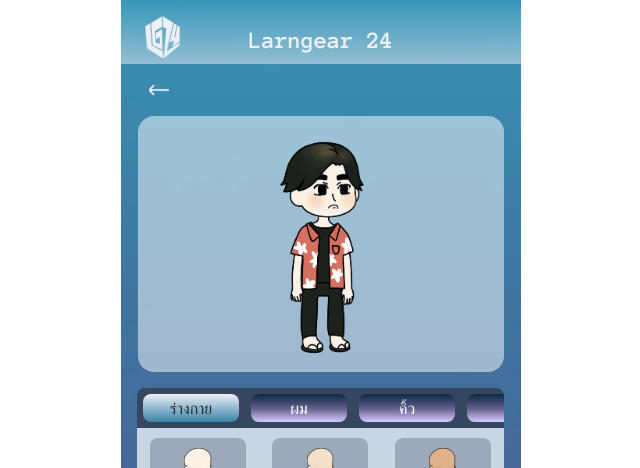
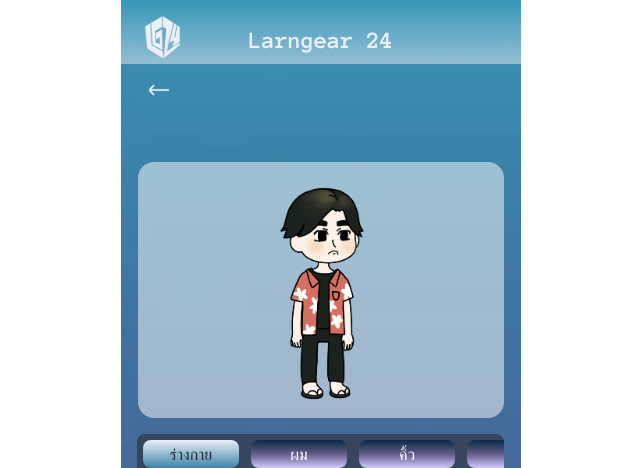
Before and after one commit to esc-chula/larngear24-passport-frontend, a Next.js app: page /Profile/dress in a window 1280 px wide. Shown: the top 468 px of the page, without its empty margins (319-959 px from the left). Built offline with nearby package versions, Linux system fonts and the light colour scheme; no server answers; sample sign-in values are in the browser's storage; a web font is replaced by a local one.

Commit message:
style: bg and position

```diff
--- a/src/app/Profile/dress/page.tsx
+++ b/src/app/Profile/dress/page.tsx
@@ -432,7 +432,7 @@ export default function Dress() {
   };
 
   return (
-    <div className="relative flex h-full min-h-screen w-full flex-col gap-4 bg-[url('/profile/bg.webp')] md:mx-auto md:max-w-[25rem]">
+    <div className="relative flex h-full min-h-screen w-full flex-col gap-4 bg-[url('/profile/bg.webp')] bg-cover md:mx-auto md:max-w-[25rem]">
       <Header />
       <div className="mx-7 flex items-start">
         <Link href="/Profile">
@@ -440,7 +440,8 @@ export default function Dress() {
         </Link>
       </div>
 
-      <div className="flex h-[40%] items-center justify-center">
+      <div className="flex flex-1 flex-col justify-center space-y-4">
+        <div className="flex justify-center">
           <div className="relative flex h-64 w-11/12 items-center justify-center rounded-2xl bg-white/50">
             <div className="flex h-[60%] w-[60%] items-center justify-center">
               <Model selectedParts={selectedParts} />
@@ -467,5 +468,6 @@ export default function Dress() {
           </button>
         </div>
       </div>
+    </div>
   );
 }
--- a/src/app/Profile/page.tsx
+++ b/src/app/Profile/page.tsx
@@ -230,14 +230,14 @@ export default function Profile() {
   }
 
   return (
-    <div className="relative flex h-full min-h-screen w-full flex-col gap-4 space-y-0 bg-[url('/profile/bg.webp')] md:mx-auto md:max-w-[25rem]">
+    <div className="relative flex h-full min-h-screen w-full flex-col gap-4 space-y-0 bg-[url('/profile/bg.webp')] bg-cover md:mx-auto md:max-w-[25rem]">
       <Header />
       <div className="z-0 mx-7 flex items-start">
         <Link href="/">
           <img src="/arrow-left.webp" alt="Back" className="w-5" />
         </Link>
       </div>
-      <div className="flex flex-col space-y-2.5">
+      <div className="flex flex-col space-y-2.5 flex-1 justify-center">
         <div className="flex flex-row">
           <div className="flex basis-2/3 flex-col items-center justify-center space-y-6">
             <div className="flex flex-col items-start justify-center">
```
Lines whose indentation alone changed are shown as unchanged.
